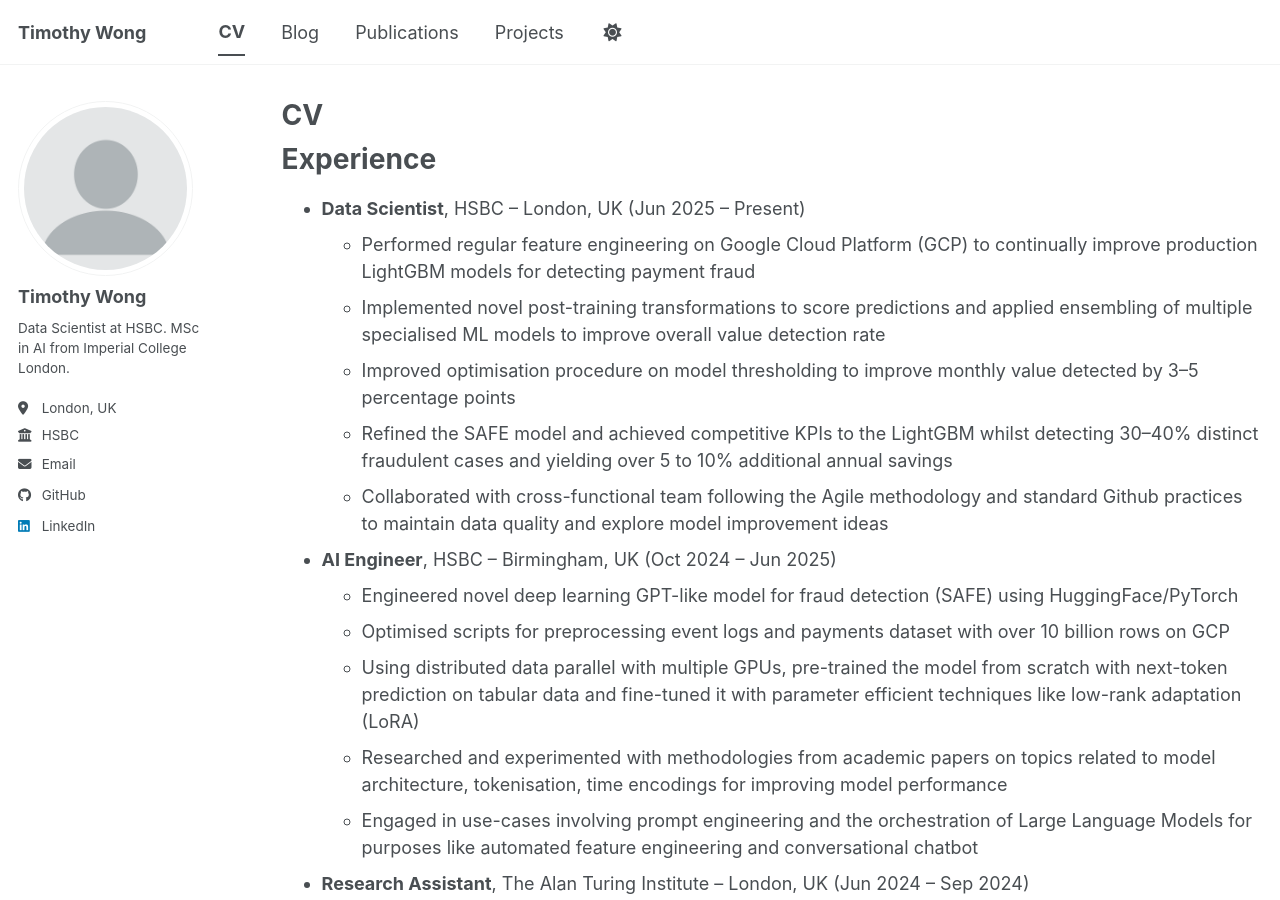
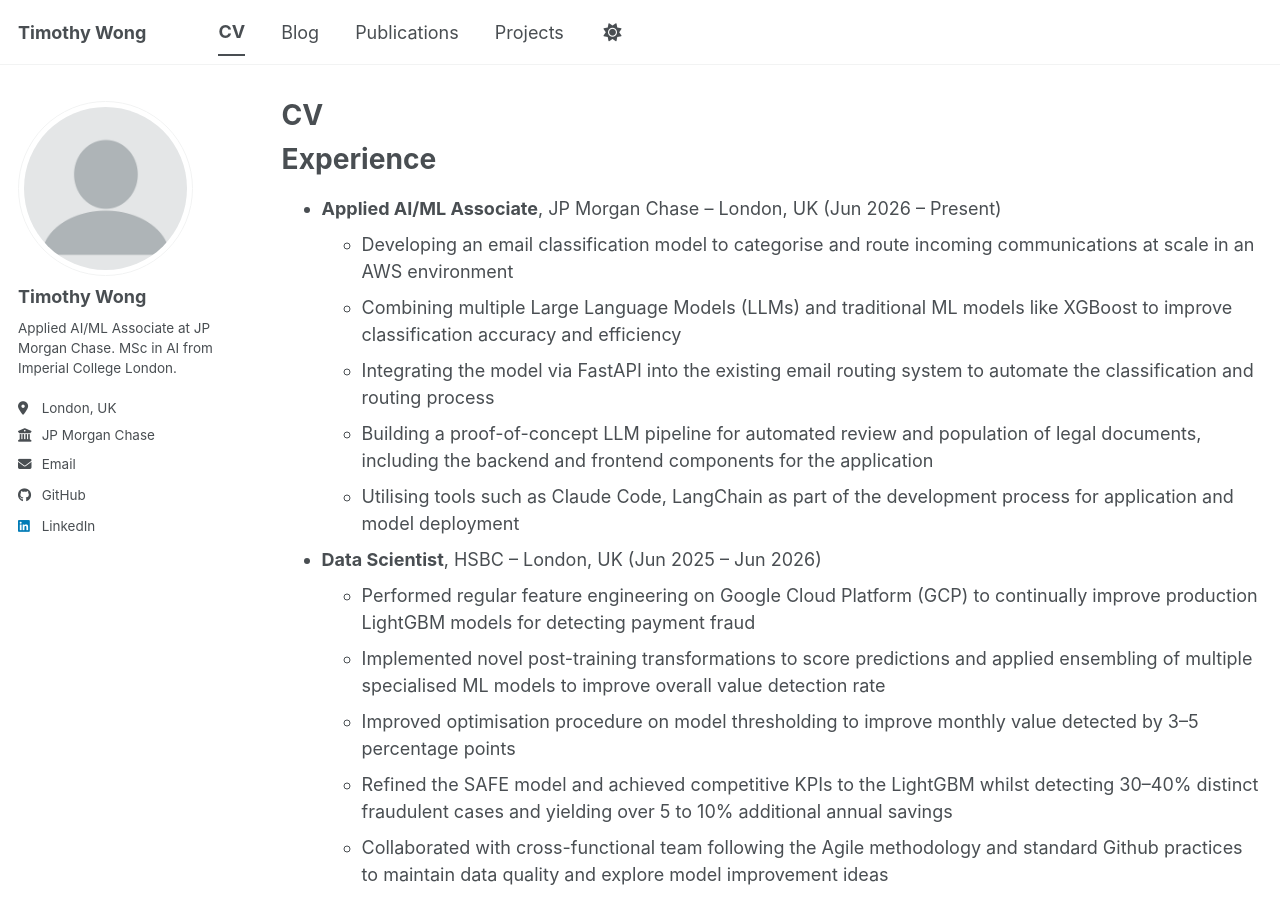
Before and after one commit to monkeytim19/monkeytim19.github.io, a Jekyll site: the page built from _pages/cv.md, in a window 1280 px wide and 900 px high. Built offline with Jekyll 4.4.1, drawn with Linux system fonts in a browser that asks for light colours; a script bundle is joined from its source files by our own code; library files that are not in the unit come from our copies; some of the changed text lies outside the part shown.

Commit message:
Update profile: JP Morgan role, GSoC project, intro and DOI fix
- Sidebar bio and employer now JP Morgan Chase
- CV: add Applied AI/ML Associate role, close HSBC role (Jun 2026), add Pandas/NumPy
- Add GSoC 2026 BPTree portfolio entry
- Fix FraudTransformer DOI (arXiv.2509.23712)
- Refresh about page intro

```diff
--- a/_config.yml
+++ b/_config.yml
@@ -25,9 +25,9 @@ author:
   avatar           : "profile.png"
   name             : "Timothy Wong"
   pronouns         :
-  bio              : "Data Scientist at HSBC. MSc in AI from Imperial College London."
+  bio              : "Applied AI/ML Associate at JP Morgan Chase. MSc in AI from Imperial College London."
   location         : "London, UK"
-  employer         : "HSBC"
+  employer         : "JP Morgan Chase"
   uri              :
   email            : "timchwong1919@gmail.com"
 
--- a/_pages/cv.md
+++ b/_pages/cv.md
@@ -12,7 +12,14 @@ redirect_from:
 Experience
 ======
 
-* **Data Scientist**, HSBC – London, UK (Jun 2025 – Present)
+* **Applied AI/ML Associate**, JP Morgan Chase – London, UK (Jun 2026 – Present)
+  * Developing an email classification model to categorise and route incoming communications at scale in an AWS environment
+  * Combining multiple Large Language Models (LLMs) and traditional ML models like XGBoost to improve classification accuracy and efficiency
+  * Integrating the model via FastAPI into the existing email routing system to automate the classification and routing process
+  * Building a proof-of-concept LLM pipeline for automated review and population of legal documents, including the backend and frontend components for the application
+  * Utilising tools such as Claude Code, LangChain as part of the development process for application and model deployment
+
+* **Data Scientist**, HSBC – London, UK (Jun 2025 – Jun 2026)
   * Performed regular feature engineering on Google Cloud Platform (GCP) to continually improve production LightGBM models for detecting payment fraud
   * Implemented novel post-training transformations to score predictions and applied ensembling of multiple specialised ML models to improve overall value detection rate
   * Improved optimisation procedure on model thresholding to improve monthly value detected by 3–5 percentage points
```
Also changed, not shown: other parts of _pages/cv.md (+1 -1 lines), _pages/about.md (+1 -1 lines), _portfolio/2026-10-gsoc-bptree.md (added, +21 -0 lines), _publications/2025-09-01-fraud-transformer.md (+2 -2 lines).
